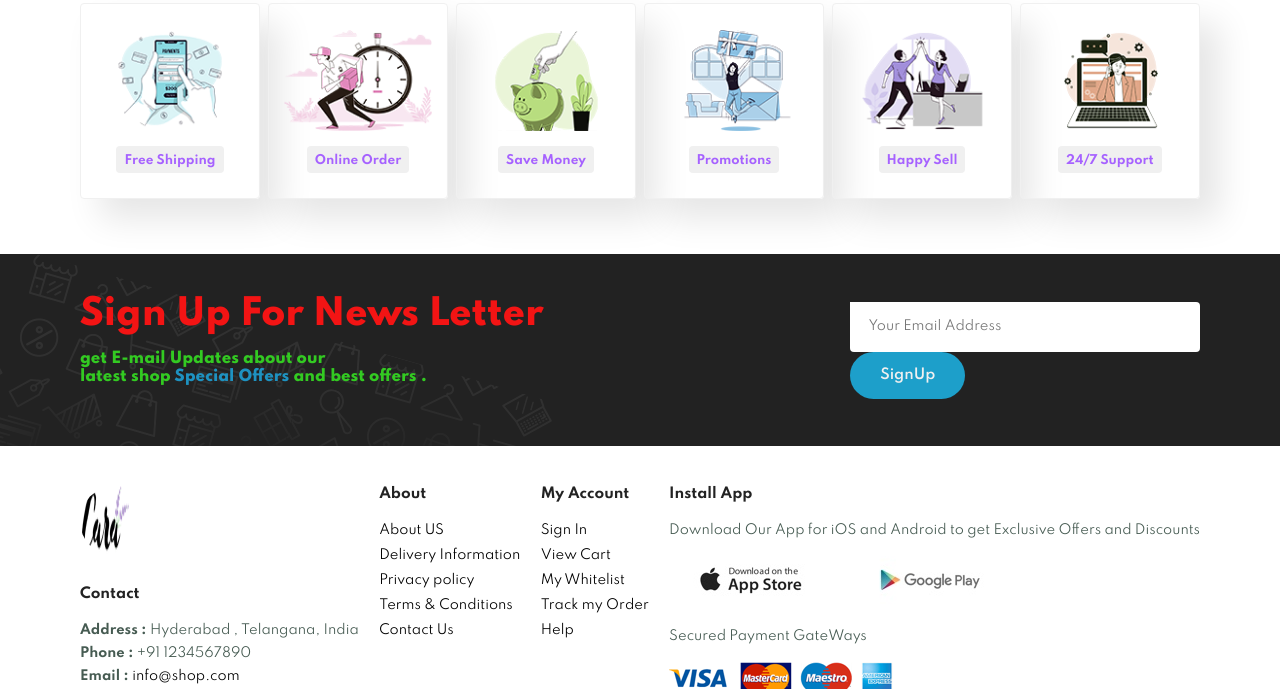
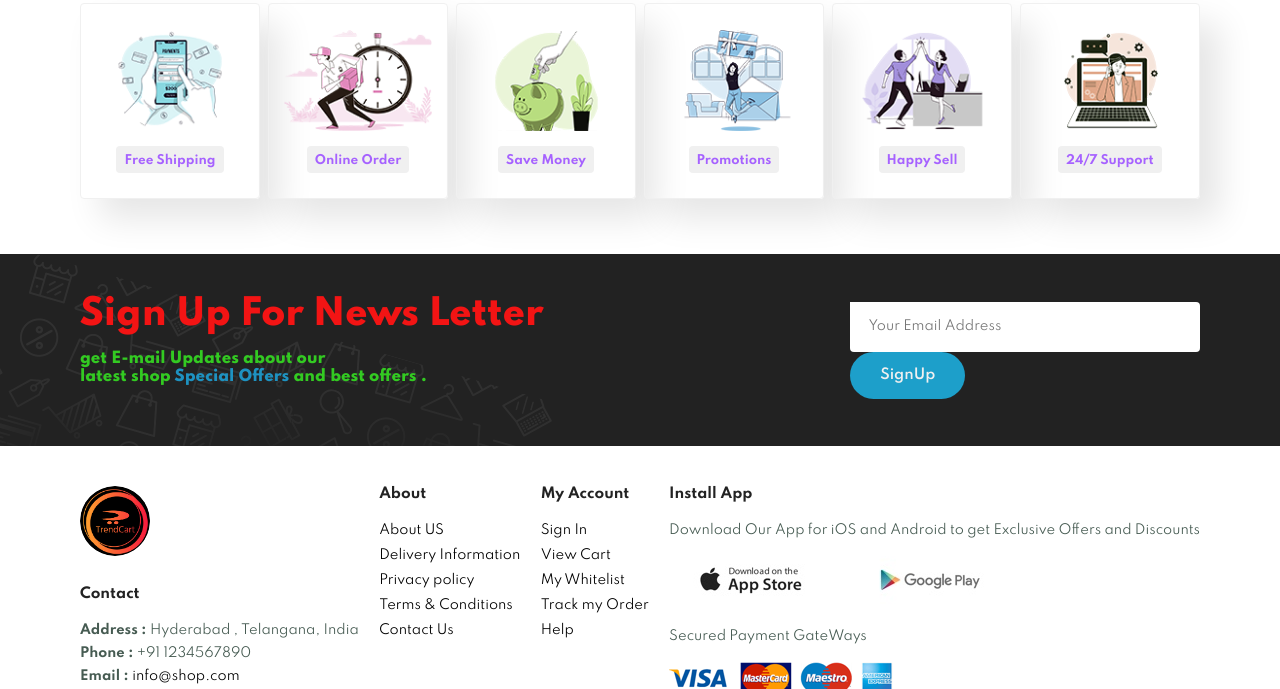
Before and after one commit to Vasu-chippa/TrendCart, a plain HTML site: page about.html in a window 1280 px wide. Shown: the part 1558-2247 px from the top of the page. Drawn offline with Linux system fonts and the light colour scheme.

Commit message:
Update about.html

```diff
--- a/about.html
+++ b/about.html
@@ -107,7 +107,7 @@
 
         <footer class="section-p1">
                 <div class="col">
-                    <img class="logo" src="img/logo.png" alt="logo">
+                    <img class="logo" src="img/WebLogo.png" alt="logo">
                     <h4>Contact</h4>
                     <p><strong>Address : </strong> Hyderabad , Telangana, India</p>
                     <p><strong>Phone : </strong> +91 1234567890</p>
```
